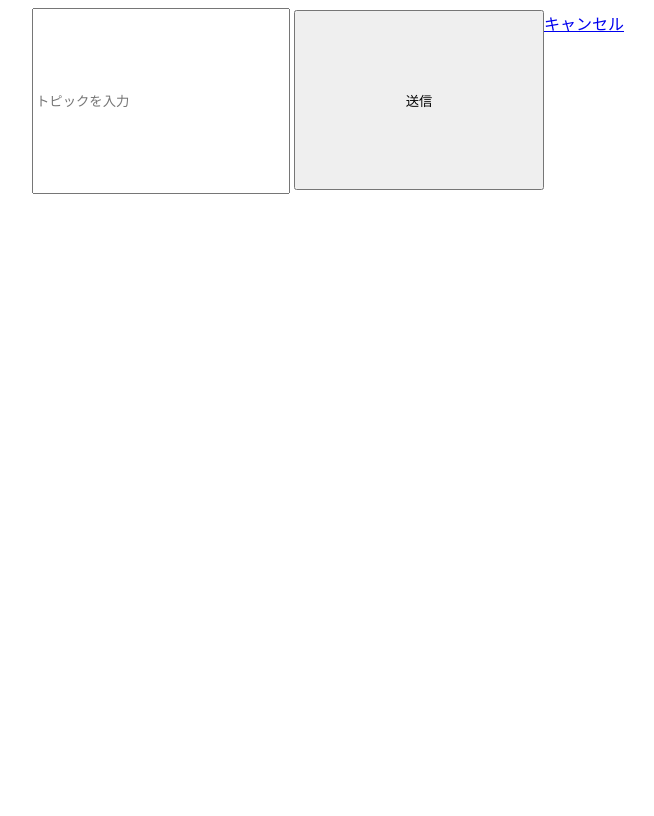
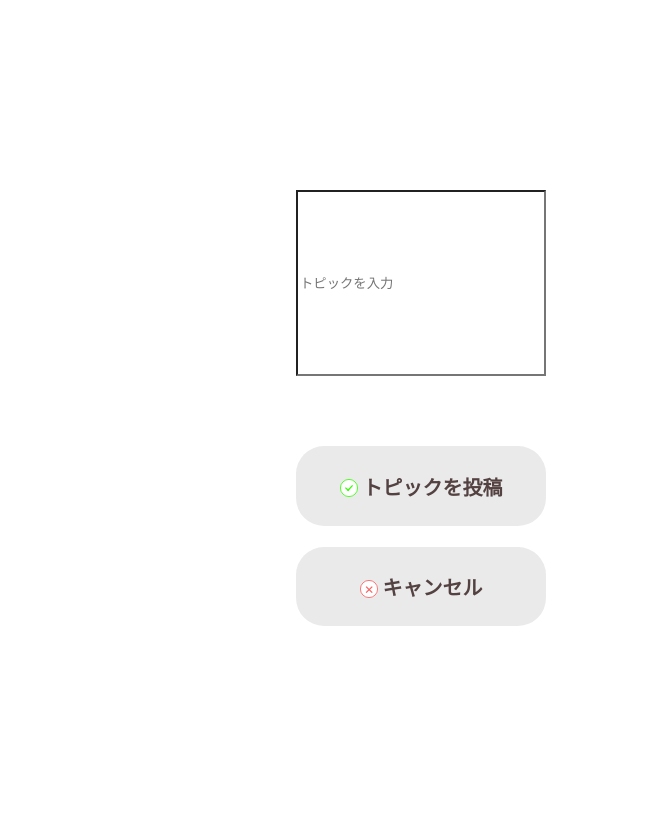
Before and after one commit to Nekoya3/CCC, a Flask app: page /add in a window 1280 px wide. Shown: the whole page, without its empty margins (227-881 px from the left). Before the commit the page ends 194 px from the top, so only its background shows below. Run offline with Flask 2, Linux system fonts and the light colour scheme.

Commit message:
addページの編集

```diff
--- a/app/static/add.css
+++ b/app/static/add.css
@@ -1,21 +1,67 @@
 body {
     display: flex;
+    flex-direction: column;
+    justify-content: center;
     align-items: center;
-    justify-content: center;
+    border-radius: 28px;
+
+    height: 100vh;
+    width: 100%;
 }
 
 .form {
-    width: 250px;
+    width: 242px;
     height: 180px;
+    margin-bottom: 70px;
+
+    background-color: white;
 }
 
 button {
     width: 250px;
-    height: 180px;
+    height: 80px;
+    margin-bottom: 21px;
+    font-weight: bold;
+    font-size: 20px;
+    border: none;
+
+    background-color: #EAEAEA;
+    color: #544141;
+    border-radius: 28px;
+}
+
+button:before {
+    content: "";
+    display: inline-block;
+    width: 18px;
+    height: 18px;
+    margin: -3px 5px 0 0;
+    background: url("../static/images/add_button.svg") no-repeat;
+    background-size: contain;
+    vertical-align: middle;
 }
 
 a {
     display: block;
     width: 250px;
-    height: 180px;
+    padding: 25px 0;
+    font-weight: bold;
+    text-decoration: none;
+    text-align: center;
+    font-size: 20px;
+
+    background-color: #EAEAEA;
+    color: #544141;
+    border-radius: 28px;
 }
+
+a:before {
+    content: "";
+    display: inline-block;
+    width: 18px;
+    height: 18px;
+    margin: -3px 5px 0 0;
+    background: url("../static/images/cancel_button.svg") no-repeat;
+    background-size: contain;
+    vertical-align: middle;
+}
--- a/app/templates/add.html
+++ b/app/templates/add.html
@@ -7,10 +7,10 @@
 </head>
 
 <body>
-
     <form action="/topics" method="post">
         <input class="form" type="text" name="yourname" placeholder="トピックを入力" required>
-        <button type="submit">送信</button>
+        <br>
+        <button type="submit">トピックを投稿</button>
     </form>
     <a href="/topics">キャンセル</a>
 </body>
```
Also changed, not shown: app/static/images/add_button.svg (added), app/static/images/cancel_button.svg (added).
